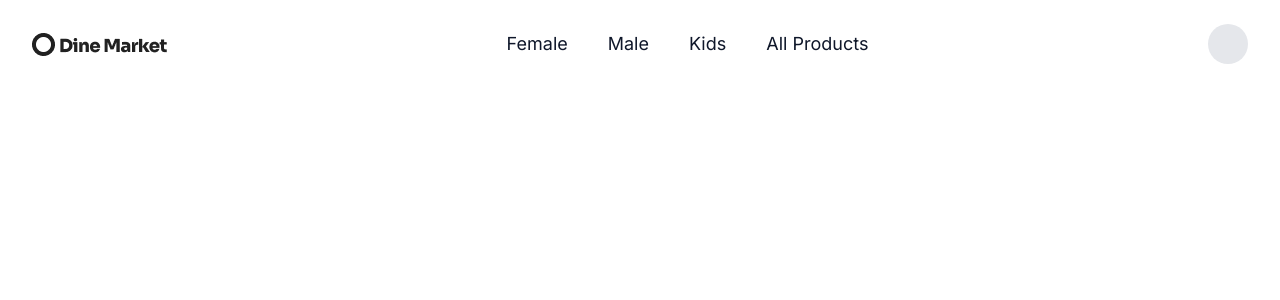
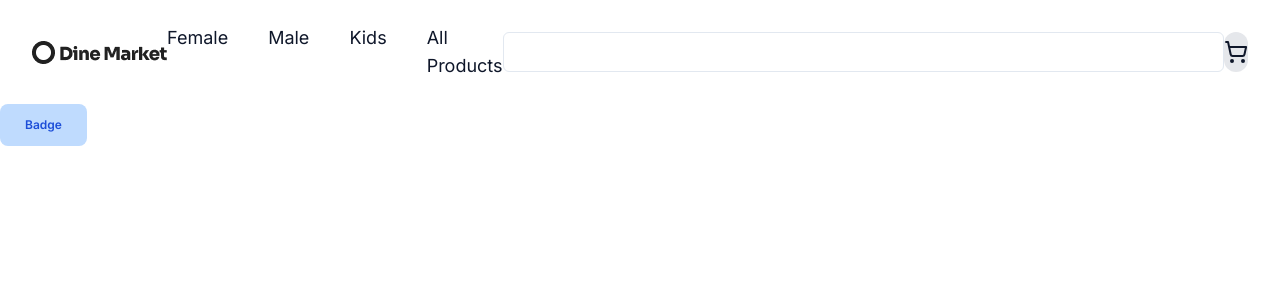
Before and after one commit to Abdullah-Younus/Shadcn-ui-ecommerce, a Next.js app: page / in a window 1280 px wide. Shown: the top 300 px of the page. Built offline with nearby package versions, Linux system fonts and the light colour scheme.

Commit message:
navbar done

```diff
--- /dev/null
+++ b/app/globals.css
@@ -0,0 +1,78 @@
+@tailwind base;
+@tailwind components;
+@tailwind utilities;
+
+@layer base {
+  :root {
+    --background: 0 0% 100%;
+    --foreground: 20 14.3% 4.1%;
+
+    --muted: 60 4.8% 95.9%;
+    --muted-foreground: 25 5.3% 44.7%;
+
+    --popover: 0 0% 100%;
+    --popover-foreground: 20 14.3% 4.1%;
+
+    --card: 0 0% 100%;
+    --card-foreground: 20 14.3% 4.1%;
+
+    --border: 20 5.9% 90%;
+    --input: 20 5.9% 90%;
+
+    --primary: 24 9.8% 10%;
+    --primary-foreground: 60 9.1% 97.8%;
+
+    --secondary: 60 4.8% 95.9%;
+    --secondary-foreground: 24 9.8% 10%;
+
+    --accent: 60 4.8% 95.9%;
+    --accent-foreground: 24 9.8% 10%;
+
+    --destructive: 0 84.2% 60.2%;
+    --destructive-foreground: 60 9.1% 97.8%;
+
+    --ring: 24 5.4% 63.9%;
+
+    --radius: 0.5rem;
+  }
+
+  .dark {
+    --background: 20 14.3% 4.1%;
+    --foreground: 60 9.1% 97.8%;
+
+    --muted: 12 6.5% 15.1%;
+    --muted-foreground: 24 5.4% 63.9%;
+
+    --popover: 20 14.3% 4.1%;
+    --popover-foreground: 60 9.1% 97.8%;
+
+    --card: 20 14.3% 4.1%;
+    --card-foreground: 60 9.1% 97.8%;
+
+    --border: 12 6.5% 15.1%;
+    --input: 12 6.5% 15.1%;
+
+    --primary: 60 9.1% 97.8%;
+    --primary-foreground: 24 9.8% 10%;
+
+    --secondary: 12 6.5% 15.1%;
+    --secondary-foreground: 60 9.1% 97.8%;
+
+    --accent: 12 6.5% 15.1%;
+    --accent-foreground: 60 9.1% 97.8%;
+
+    --destructive: 0 62.8% 30.6%;
+    --destructive-foreground: 0 85.7% 97.3%;
+
+    --ring: 12 6.5% 15.1%;
+  }
+}
+
+@layer base {
+  * {
+    @apply border-border;
+  }
+  body {
+    @apply bg-background text-foreground;
+  }
+}
--- a/src/app/page.tsx
+++ b/src/app/page.tsx
@@ -1,11 +1,11 @@
 import Image from 'next/image'
 import { Button } from "../../components/ui/button";
-
+import Hero from '@/views/Hero';
 
 export default function Home() {
   return (
     <div>
-
+      <Hero />
     </div>
   )
 }
--- a/src/components/layout/Header.tsx
+++ b/src/components/layout/Header.tsx
@@ -1,6 +1,9 @@
 import Link from 'next/link';
 import logo from '/public/logo.webp';
 import Image from 'next/image';
+import {ShoppingCart} from 'lucide-react'
+import { Input } from "@/components/ui/input"
+
 const Header = () => {
     return (
         <div className='flex justify-between items-center py-6 px-8'>
@@ -27,8 +30,10 @@ const Header = () => {
                     </Link>
                 </li>
             </ul>
-            <div className='h-10 w-10 rounded-full bg-gray-200'>
+            <Input />
 
+            <div className='h-10 w-10 rounded-full bg-gray-200 flex justify-center items-center'>
+                    <ShoppingCart className='h-6 w-6'/>
             </div>
         </div>
     )
--- /dev/null
+++ b/src/components/ui/badge.tsx
@@ -0,0 +1,36 @@
+import * as React from "react"
+import { cva, type VariantProps } from "class-variance-authority"
+
+import { cn } from "@/lib/utils"
+
+const badgeVariants = cva(
+  "inline-flex items-center rounded-full border px-2.5 py-0.5 text-xs font-semibold transition-colors focus:outline-none focus:ring-2 focus:ring-ring focus:ring-offset-2",
+  {
+    variants: {
+      variant: {
+        default:
+          "border-transparent bg-primary text-primary-foreground hover:bg-primary/80",
+        secondary:
+          "border-transparent bg-secondary text-secondary-foreground hover:bg-secondary/80",
+        destructive:
+          "border-transparent bg-destructive text-destructive-foreground hover:bg-destructive/80",
+        outline: "text-foreground",
+      },
+    },
+    defaultVariants: {
+      variant: "default",
+    },
+  }
+)
+
+export interface BadgeProps
+  extends React.HTMLAttributes<HTMLDivElement>,
+    VariantProps<typeof badgeVariants> {}
+
+function Badge({ className, variant, ...props }: BadgeProps) {
+  return (
+    <div className={cn(badgeVariants({ variant }), className)} {...props} />
+  )
+}
+
+export { Badge, badgeVariants }
--- /dev/null
+++ b/src/components/ui/input.tsx
@@ -0,0 +1,25 @@
+import * as React from "react"
+
+import { cn } from "@/lib/utils"
+
+export interface InputProps
+  extends React.InputHTMLAttributes<HTMLInputElement> {}
+
+const Input = React.forwardRef<HTMLInputElement, InputProps>(
+  ({ className, type, ...props }, ref) => {
+    return (
+      <input
+        type={type}
+        className={cn(
+          "flex h-10 w-full rounded-md border border-input bg-background px-3 py-2 text-sm ring-offset-background file:border-0 file:bg-transparent file:text-sm file:font-medium placeholder:text-muted-foreground focus-visible:outline-none focus-visible:ring-2 focus-visible:ring-ring focus-visible:ring-offset-2 disabled:cursor-not-allowed disabled:opacity-50",
+          className
+        )}
+        ref={ref}
+        {...props}
+      />
+    )
+  }
+)
+Input.displayName = "Input"
+
+export { Input }
--- a/src/lib/utils.ts
+++ b/src/lib/utils.ts
@@ -1,4 +1,4 @@
-import { ClassValue, clsx } from "clsx"
+import { type ClassValue, clsx } from "clsx"
 import { twMerge } from "tailwind-merge"
 
 export function cn(...inputs: ClassValue[]) {
--- /dev/null
+++ b/src/views/Hero.tsx
@@ -0,0 +1,25 @@
+import { Badge } from "@/components/ui/badge"
+
+const Hero = () => {
+    return (
+        <section>
+            {/* left side  */}
+
+            <div>
+                <Badge className="py-3 px-6  rounded-lg bg-blue-200 text-blue-700 hover:bg-none" >Badge</Badge>
+
+            </div>
+
+
+
+            {/* Right side  */}
+
+            <div>
+
+            </div>
+
+        </section>
+    )
+}
+
+export default Hero
--- a/tailwind.config.js
+++ b/tailwind.config.js
@@ -2,10 +2,10 @@
 module.exports = {
   darkMode: ["class"],
   content: [
-    './src/**/*.{ts,tsx}',
     './pages/**/*.{ts,tsx}',
     './components/**/*.{ts,tsx}',
     './app/**/*.{ts,tsx}',
+    './src/**/*.{ts,tsx}',
 	],
   theme: {
     container: {
```
Also changed, not shown: components.json (added).
